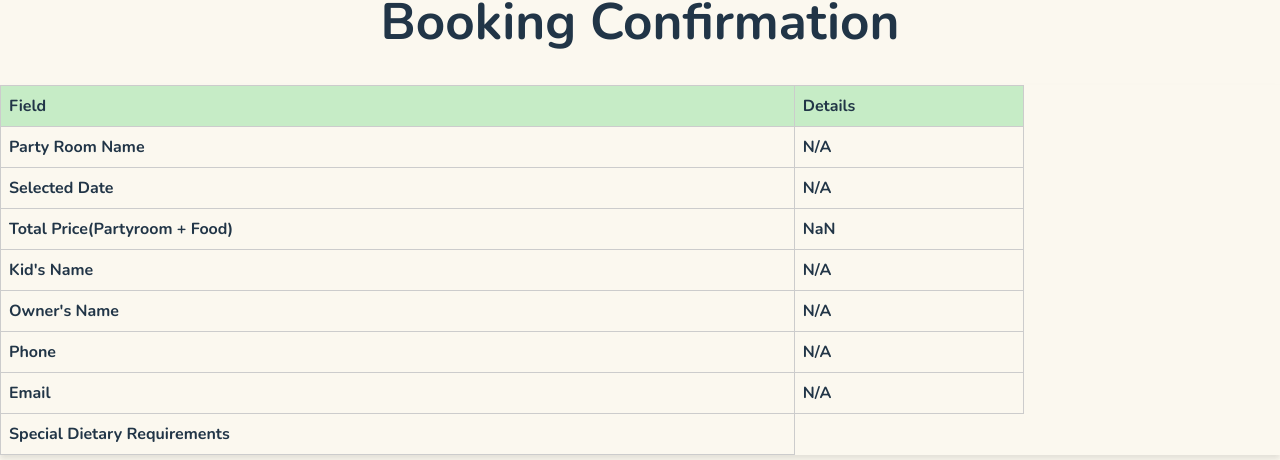
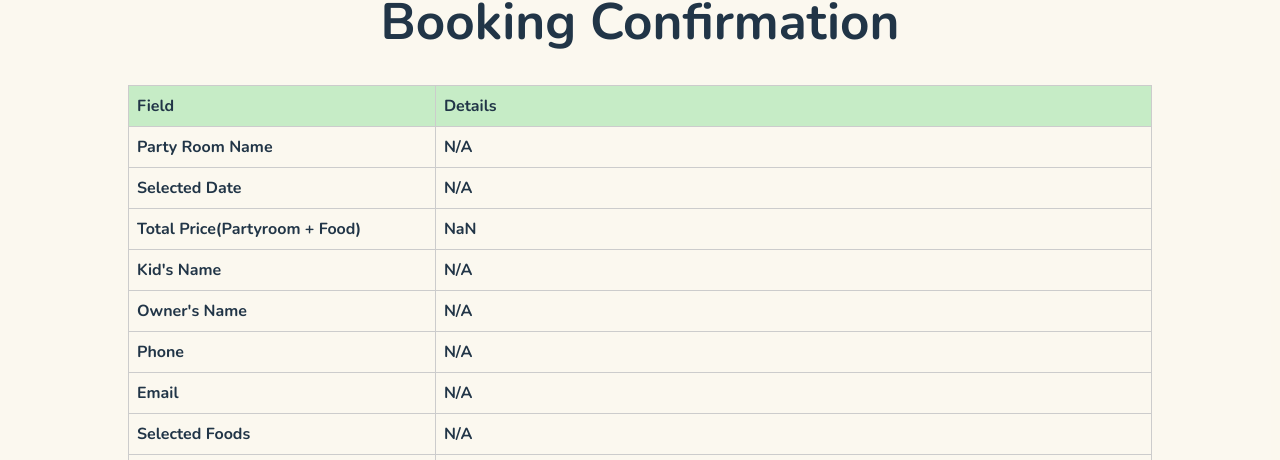
Before and after one commit to Riddaj/kids-cafe, a Vue app in the folder frontend/kids-cafe/: page /book_a_party/booking-confirm in a window 1280 px wide. Shown: the part 340-800 px from the top of the page. Built offline with nearby package versions, Linux system fonts and the light colour scheme.

Commit message:
BookingConfirm css 수정/ FoodOptions FoodName 받도록 수정

```diff
--- a/frontend/kids-cafe/src/components/BookingConfirm.vue
+++ b/frontend/kids-cafe/src/components/BookingConfirm.vue
@@ -40,7 +40,12 @@
                         <td>{{ bookingData.email || 'N/A' }}</td>
                     </tr>
                     <tr>
+                        <td>Selected Foods</td>
+                        <td>{{ bookingData.selected_food || 'N/A' }}</td>
+                    </tr>
+                    <tr>
                         <td>Special Dietary Requirements</td>
+                        <td></td>
                         <!-- <td>{{ bookingDetails.special_required.join(', ') }}</td> -->
                     </tr>
                 </tbody>
@@ -95,10 +100,15 @@ export default {
 
 <style scoped>
 .table-container{
-    display: block;
+    display: flex;
     justify-content: center;
     text-align: center; /* 버튼을 가로로 중앙 정렬 */
-    box-shadow: 0 4px 6px rgba(0, 0, 0, 0.1);
+    /* box-shadow: 0 4px 6px rgba(0, 0, 0, 0.1); */
+}
+
+/* ✅ 왼쪽 열 너비 조정 */
+.confirmation-table td:first-child {
+    width: 30%;
 }
 
 /** 옵션 체크리스트 */
--- a/frontend/kids-cafe/src/components/Foodoptions.vue
+++ b/frontend/kids-cafe/src/components/Foodoptions.vue
@@ -65,12 +65,12 @@
                                 </tr>
                             </thead>
                             <tbody>
-                                <tr v-for="(foodoption, index) in foodoptions" :key="foodoption.FoodId">
+                                <tr v-for="(foodoption, index) in foodoptions" :key="foodoption.FoodName">
                                 <td>
                                     <input
                                     type="checkbox"
                                     v-model="selectedfoodoptions"
-                                    :value="foodoption.FoodId"
+                                    :value="foodoption.FoodName"
                                     @change="logSelectedOption"
                                     />
                                 </td>
@@ -159,8 +159,8 @@ export default {
         // 선택된 음식 옵션들의 가격 합산
         totalAmount() {
             let total = 0;
-            this.selectedfoodoptions.forEach(foodId => {
-                const food = this.foodoptions.find(f => f.FoodId === foodId);
+            this.selectedfoodoptions.forEach(foodName => {
+                const food = this.foodoptions.find(f => f.FoodName === foodName);
                 if (food) {
                     total += food.FoodPrice;
                 }
```
